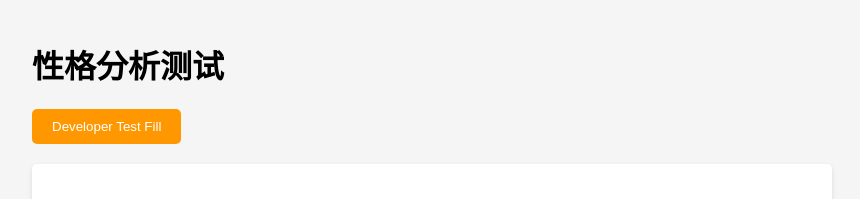
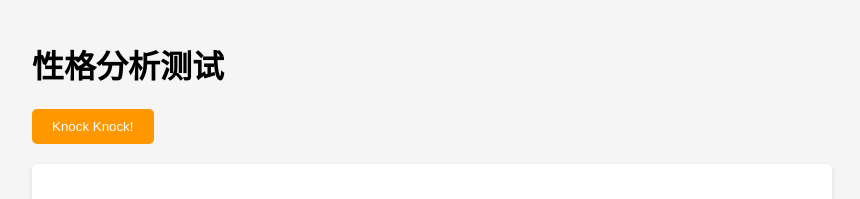
Before and after one commit to technatkly/disc, a plain HTML site: page index.html in a window 1280 px wide. Shown: the top 199 px of the page, without its empty margins (208-1068 px from the left). Drawn offline with Linux system fonts and the light colour scheme.

Commit message:
Modified wordings

```diff
--- a/index.html
+++ b/index.html
@@ -8,7 +8,7 @@
 </head>
 <body>
     <h1>性格分析测试</h1>
-    <button id="devButton" onclick="authenticateAndFill()">Developer Test Fill</button>
+    <button id="devButton" onclick="authenticateAndFill()">Knock Knock!</button>
     <div id="quiz">
         <!-- Questions will be dynamically added here -->
     </div>
```
